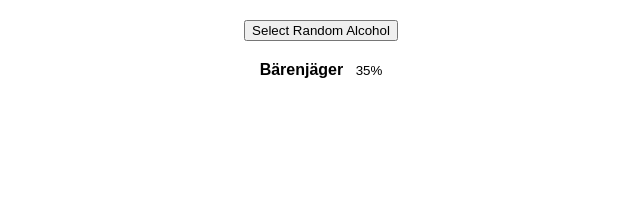
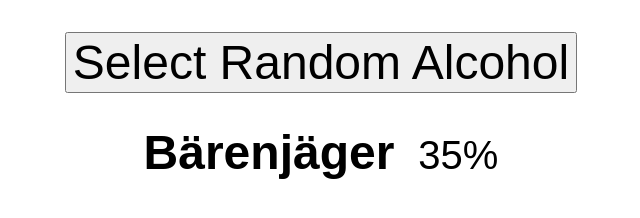
Before and after one commit to heavyLobster2/heavyLobster2.github.io, a plain HTML site: page index.html in a window 1280 px wide. Both pictures are taken after a click on the button "Select Random Alcohol". Shown: the whole page, without its empty margins (319-959 px from the left). Drawn offline with Linux system fonts and the light colour scheme.

Commit message:
Update index.html

```diff
--- a/index.html
+++ b/index.html
@@ -117,23 +117,24 @@
 				box-sizing: border-box;
 				text-align: center;
 				font-family: sans-serif;
+				font-size: 36pt;
 			}
 			#sectionWrapper>* {
-				margin-top: 20px;
-				margin-bottom: 20px;
+				margin-top: 24pt;
+				margin-bottom: 24pt;
 			}
 			#timeLimitMessage {
 				color: red;
 			}
 			#resultWrapper>* {
-				margin-top: 8px;
-				margin-bottom: 8px;
+				margin-top: 8pt;
+				margin-bottom: 8pt;
 			}
 			#resultName {
 				font-weight: bold;
 			}
 			#resultAlcohol {
-				margin-left: 8px;
+				margin-left: 8pt;
 				font-size: smaller;
 				vertical-align: baseline;
 			}
```
